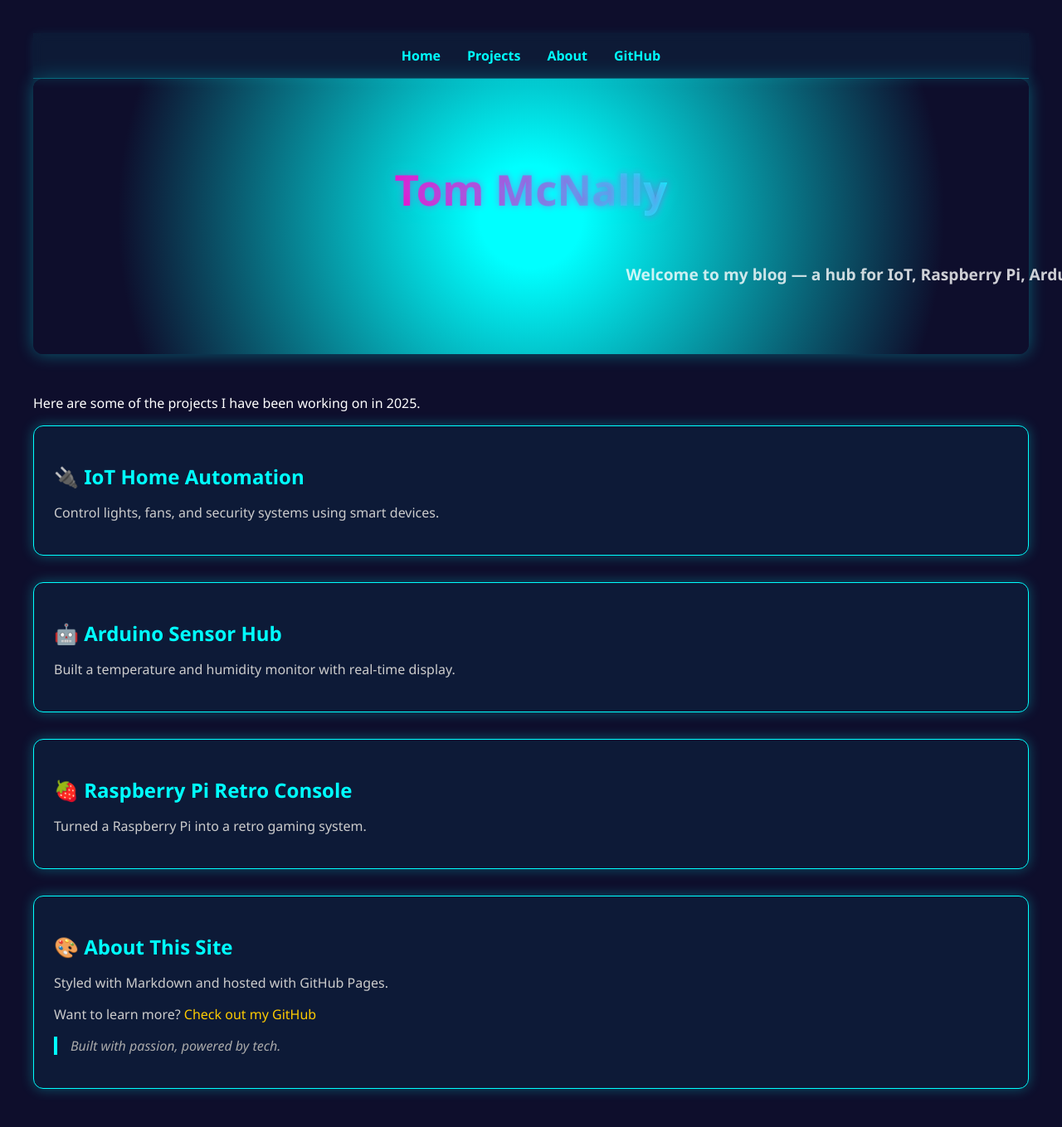
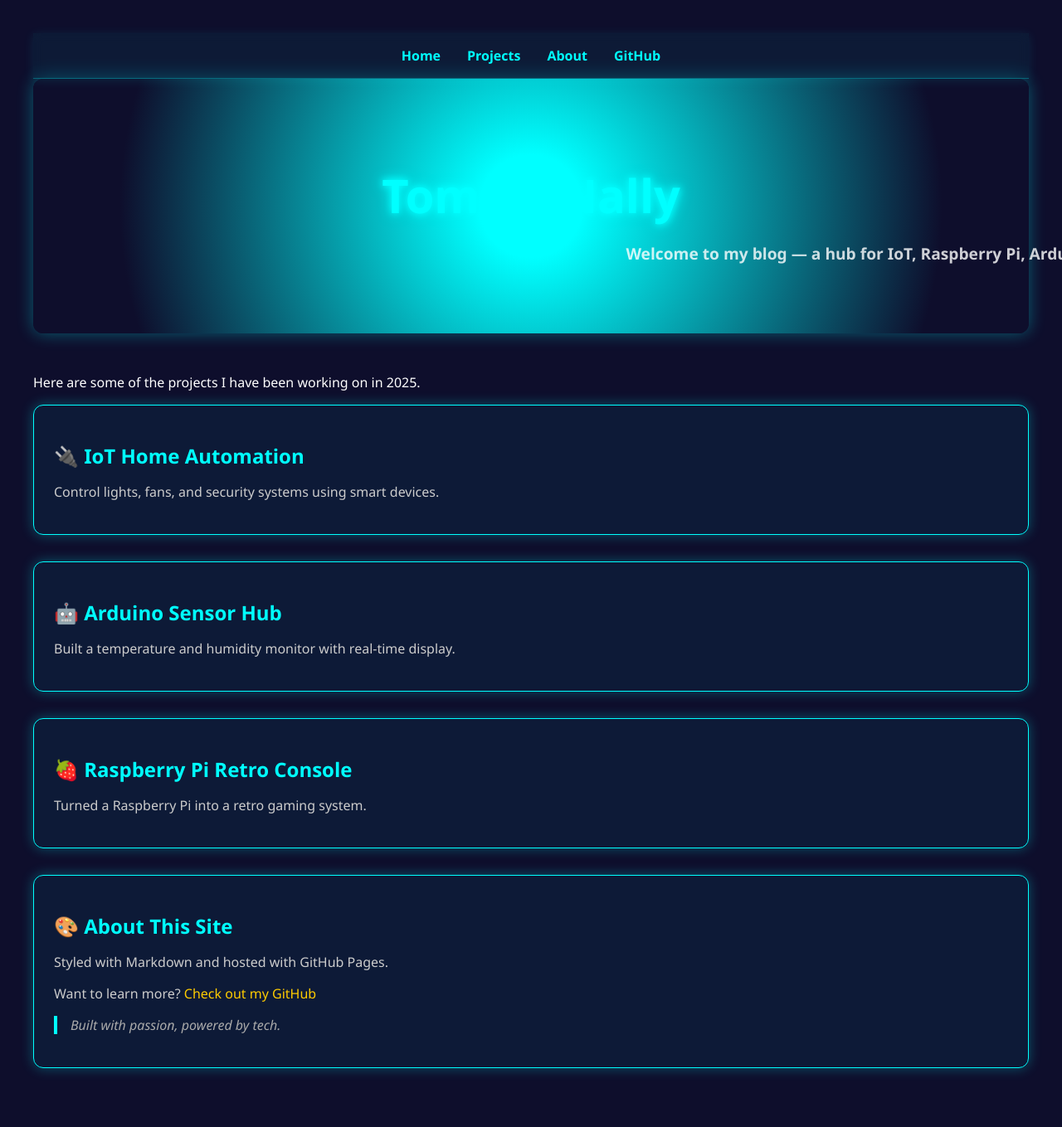
Before and after one commit to mcnallytj/skills-github-pages, a Jekyll site: the page built from index.html, in a window 1280 px wide and 1385 px high. Shown: the top 1359 px of the window at 83% size. Built offline with Jekyll 4.4.1, drawn with Linux system fonts in a browser that asks for light colours.

Commit message:
Update style.css

```diff
--- a/assets/css/style.css
+++ b/assets/css/style.css
@@ -60,18 +60,6 @@
   }
 }
 
-
-
-@keyframes typing {
-  from { width: 0 }
-  to { width: 100% }
-}
-
-@keyframes blink {
-  from, to { border-color: transparent }
-  50% { border-color: #0ff }
-}
-
 .project-card {
   background: rgba(0, 255, 255, 0.05);
   border: 1px solid #00ffff;
@@ -98,16 +86,14 @@
 
 
 .hero h1 {
-  font-size: 3.2rem;
+  font-size: 3.5rem;
+  color: #00ffff;
+  text-align: center;
+  text-shadow: 0 0 8px #00ffff, 0 0 16px #00ffff;
+  margin-bottom: 1rem;
   font-weight: 900;
-  text-align: center;
-  color: #fff;
-  background: linear-gradient(90deg, #ff00cc, #00ffff);
-  -webkit-background-clip: text;
-  -webkit-text-fill-color: transparent;
-  display: inline-block;
-  text-shadow: 0 0 10px #ff00cc66, 0 0 20px #00ffff88;
 }
+
 
 
 
```
